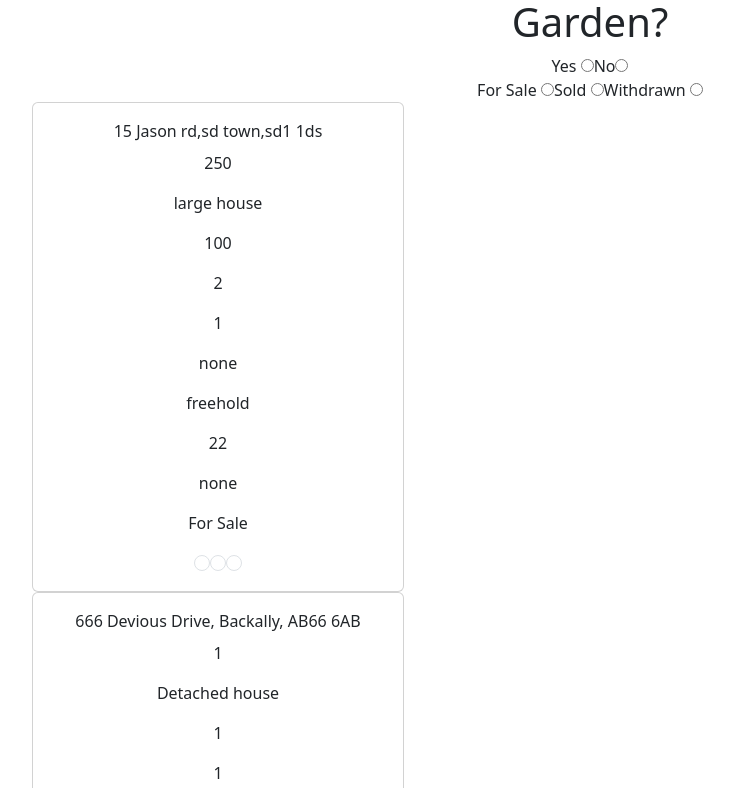
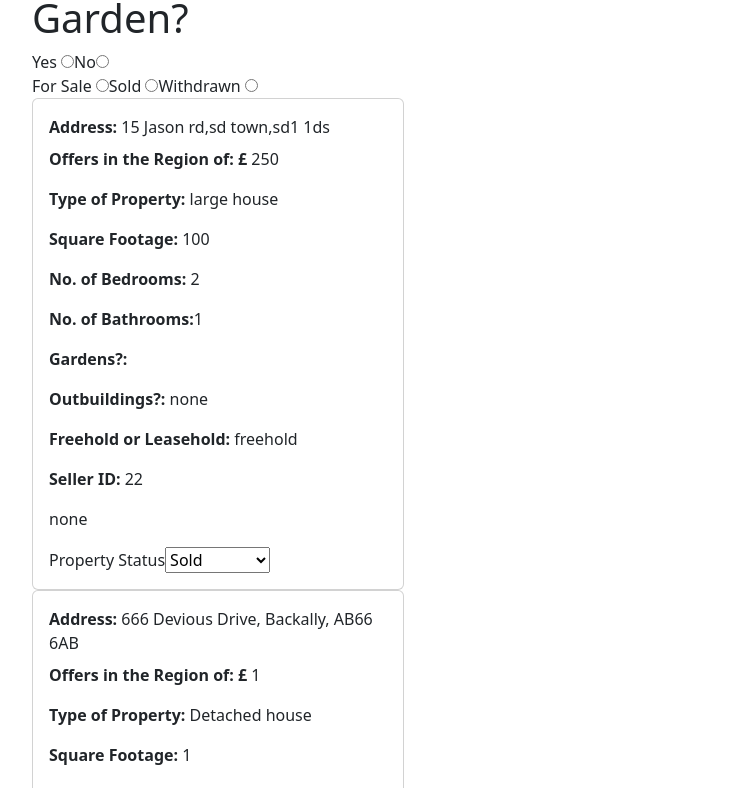
Before and after one commit to AndrewClark399/JalalRealEstate_FE, a React (Create React App) app: page /properties in a window 1280 px wide. Shown: the part 1512-2300 px from the top of the page, without its empty margins (50-784 px from the left). Built offline with nearby package versions, Linux system fonts and the light colour scheme; data requests are answered from the project's data file.

Commit message:
changing status

```diff
--- a/db.json
+++ b/db.json
@@ -88,7 +88,7 @@
       "freehold": "freehold",
       "sellerid": "22",
       "uploadimages": "none",
-      "propertystatus": "For Sale",
+      "propertystatus": "Sold",
       "id": 1
     },
     {
@@ -103,7 +103,7 @@
       "freehold": "Freehold",
       "sellerid": "1",
       "uploadimages": "no",
-      "propertystatus":"Withdrawn",
+      "propertystatus": "Withdrawn",
       "id": 2
     },
     {
@@ -165,6 +165,21 @@
       "uploadimages": "",
       "propertystatus": "For Sale",
       "id": 6
+    },
+    {
+      "address": "34 High Street, London, LS1 2SF",
+      "offersinregionof": 275000,
+      "typeofproperty": "Semi-Detatched",
+      "squarefootage": 290,
+      "bedrooms": 3,
+      "bathrooms": 1,
+      "garden": "false",
+      "outbuildings": "None",
+      "freehold": "Free",
+      "sellerid": "12",
+      "uploadimages": "",
+      "propertystatus": "For Sale",
+      "id": 7
     }
   ]
 }
--- a/src/App.css
+++ b/src/App.css
@@ -1,5 +1,5 @@
 .App {
-  text-align: center;
+
 }
 
 .App-logo {
@@ -31,8 +31,14 @@
   justify-content: center;
   font-size: calc(10px + 2vmin);
   color: white;
+  padding: 10px;
+
 }
 
 .App-link {
   color: #61dafb;
 }
+
+#App-nav{
+  text-align: center;
+}
--- a/src/App.js
+++ b/src/App.js
@@ -15,20 +15,26 @@ function App() {
     <div className="App">
 
       <BrowserRouter>
+
+
+
       <header className="App-header">
-        <img src={logo} className="App-logo" alt="logo" />
-        </header>
+        <nav>
+          <div>
 
-        <nav>
-          <Link to='/'> HOME </Link>
+
+
+          </div>
+          <img src={logo} className="App-logo" alt="logo" />
+          <a className= "App-nav" ><Link to='/'> HOME </Link>
           <Link to='/buyers'> BUYERS </Link>
           <Link to='/sellers'> SELLERS </Link>
           <Link to='/properties'> PROPERTIES </Link>
           <Link to='/bookings'> BOOKINGS </Link>
-
+          </a>
 
         </nav>
-
+        </header>
         <Routes>
 
 
@@ -48,6 +54,7 @@ function App() {
 
 
       </BrowserRouter>
+
     </div>
     </div>
   );
--- a/src/components/Createproperties.jsx
+++ b/src/components/Createproperties.jsx
@@ -12,7 +12,7 @@ function CreateProperties() {
     const [garden, setGarden] = useState("");
     const [outbuildings, setOutbuildings] = useState("");
     const [freehold, setFreehold] = useState("");
-    const [sellerid, setSellerId] = useState("");
+    const [sellerid, setSellerid] = useState("");
     const [uploadimages, setUploadImages] = useState("");
     const [propertystatus, setPropertyStatus] = useState("")
 
@@ -32,7 +32,7 @@ function CreateProperties() {
                 setGarden("");
                 setOutbuildings("");
                 setFreehold("");
-                setSellerId("");
+                setSellerid("");
                 setUploadImages("");
                 setPropertyStatus("")
             })
@@ -146,14 +146,14 @@ function CreateProperties() {
             onChange={e => setFreehold(e.target.value)}
             required
         />
-        <label htmlFor="PropertySellerId" className="form-label">Seller ID</label>
+        <label htmlFor="PropertySellerid" className="form-label">Seller ID</label>
         <input
-            id="propertySellerId"
+            id="propertySellerid"
             name="sellerid"
             className="form-control"
             type="number"
             value={sellerid}
-            onChange={e => setSellerId(e.target.value)}
+            onChange={e => setSellerid(e.target.value)}
             required
         />
         <label htmlFor="PropertyUploadImages" className="form-label">Upload images</label>
--- a/src/components/DisplayProperties.jsx
+++ b/src/components/DisplayProperties.jsx
@@ -12,23 +12,40 @@ function GetProperties() {
     const [searchBathrooms, setSearchBathrooms] = useState(0);
     const [searchGardens, setSearchGardens] = useState("");
     const [searchStatus, setSearchStatus] = useState("");
+    const [propertystatus, setPropertyStatus] = useState("");
 
 
 
 
 
     useEffect(() => {
-        handleClick()
+        fetchProperties()
     }, []);
 
 
 
-    function handleClick() {
+    function fetchProperties() {
 
 
         axios.get("http://localhost:5000/properties")
             .then(response => {
                 setProperties(response.data)
+                console.log(response);
+            })
+            .catch(err => console.error(err))
+
+    };
+
+
+
+
+
+    function handleStatus(event, id) {
+
+
+        axios.patch("http://localhost:5000/properties/" + id, { propertystatus:event.target.value })
+            .then(response => {
+                fetchProperties()
                 console.log(response);
             })
             .catch(err => console.error(err))
@@ -44,9 +61,9 @@ function GetProperties() {
         if (search && !property.address.includes(search)) continue;
         if (searchBedrooms && property.bedrooms < parseInt(searchBedrooms, 10)) continue;
         if (searchOffersInRegionOf && property.offersinregionof >= parseInt(searchOffersInRegionOf, 10)) continue;
-        if (searchBathrooms && property.bathrooms < parseInt(searchBathrooms)) continue;
-        if (searchGardens  && property.garden != searchGardens) continue;
-        if (searchStatus  && property.propertystatus != searchStatus) continue;
+        if (searchBathrooms && property.bathrooms < parseInt(searchBathrooms, 10)) continue;
+        if (searchGardens && property.garden != searchGardens) continue;
+        if (searchStatus && property.propertystatus != searchStatus) continue;
 
 
         //use a table or cards to include all of the data or else get rid of the button
@@ -58,38 +75,26 @@ function GetProperties() {
 
                         <div className='card-text'>
 
-                            <p className='card-title '> {property.address}</p>
-                            <p> {property.offersinregionof}</p>
-                            <p> {property.typeofproperty}</p>
-                            <p> {property.squarefootage}</p>
-                            <p> {property.bedrooms}</p>
-                            <p> {property.bathrooms}</p>
-                            <p> {property.gardens}</p>
-                            <p> {property.outbuildings}</p>
-                            <p> {property.freehold}</p>
-                            <p> {property.sellerid}</p>
+                            <p className='card-title '> <b>Address:</b> {property.address}</p>
+                            <p> <b>Offers in the Region of: £</b> {property.offersinregionof}</p>
+                            <p> <b>Type of Property:</b> {property.typeofproperty}</p>
+                            <p> <b>Square Footage:</b> {property.squarefootage}</p>
+                            <p> <b>No. of Bedrooms:</b> {property.bedrooms}</p>
+                            <p> <b>No. of Bathrooms:</b>{property.bathrooms}</p>
+                            <p> <b>Gardens?:</b> {property.gardens}</p>
+                            <p> <b>Outbuildings?:</b> {property.outbuildings}</p>
+                            <p> <b>Freehold or Leasehold:</b> {property.freehold}</p>
+                            <p> <b>Seller ID:</b> {property.sellerid}</p>
                             <p> {property.uploadimages}</p>
-                            <p> {property.propertystatus}</p>
-                             <input
-                    id="propertyStatusForSale"
-                    type="radio"
-                    name="PropertyStatus"
-                    value="For Sale"
-                    className="form-check-input"
-                    checked={property.propertystatus}/>
 
-                    <input
-                    id="propertyStatusSold"
-                    type="radio"
-                    name="PropertyStatus"
-                    value="Sold"
-                    className="form-check-input"/>
-                                    <input
-                    id="propertyStatusWithdrawn"
-                    type="radio"
-                    name="PropertyStatus"
-                    value="Withdrawn"
-                    className="form-check-input"/>
+                            <label >Property Status</label>
+                            <select value={property.propertystatus} onChange={e => handleStatus(e, property.id)} name="propertystatus" >
+                                <option value="" >Status</option>
+                                <option value="For Sale">For Sale</option>
+                                <option value="Sold">Sold</option>
+                                <option value="Withdrawn">Withdrawn</option>
+
+                            </select>
 
 
 
@@ -131,6 +136,7 @@ function GetProperties() {
                         {displayProperties}
 
                     </div>
+                    <button onChange={e => setPropertyStatus(e.target.value)}>Refresh</button>
                 </div>
             </div>
         </>
--- a/src/components/Listings.jsx
+++ b/src/components/Listings.jsx
@@ -6,7 +6,7 @@ import TestIfStatements from "./TestIfStatements";
 
 function Listings() {
     return (
-<>
+<div>
 <h1>A listing is a property (no smirking)!</h1>
 <CreateProperties/>
 <br />
@@ -15,7 +15,7 @@ function Listings() {
 
 <br/>
 
-</>
+</div>
      );
 }
 
```
